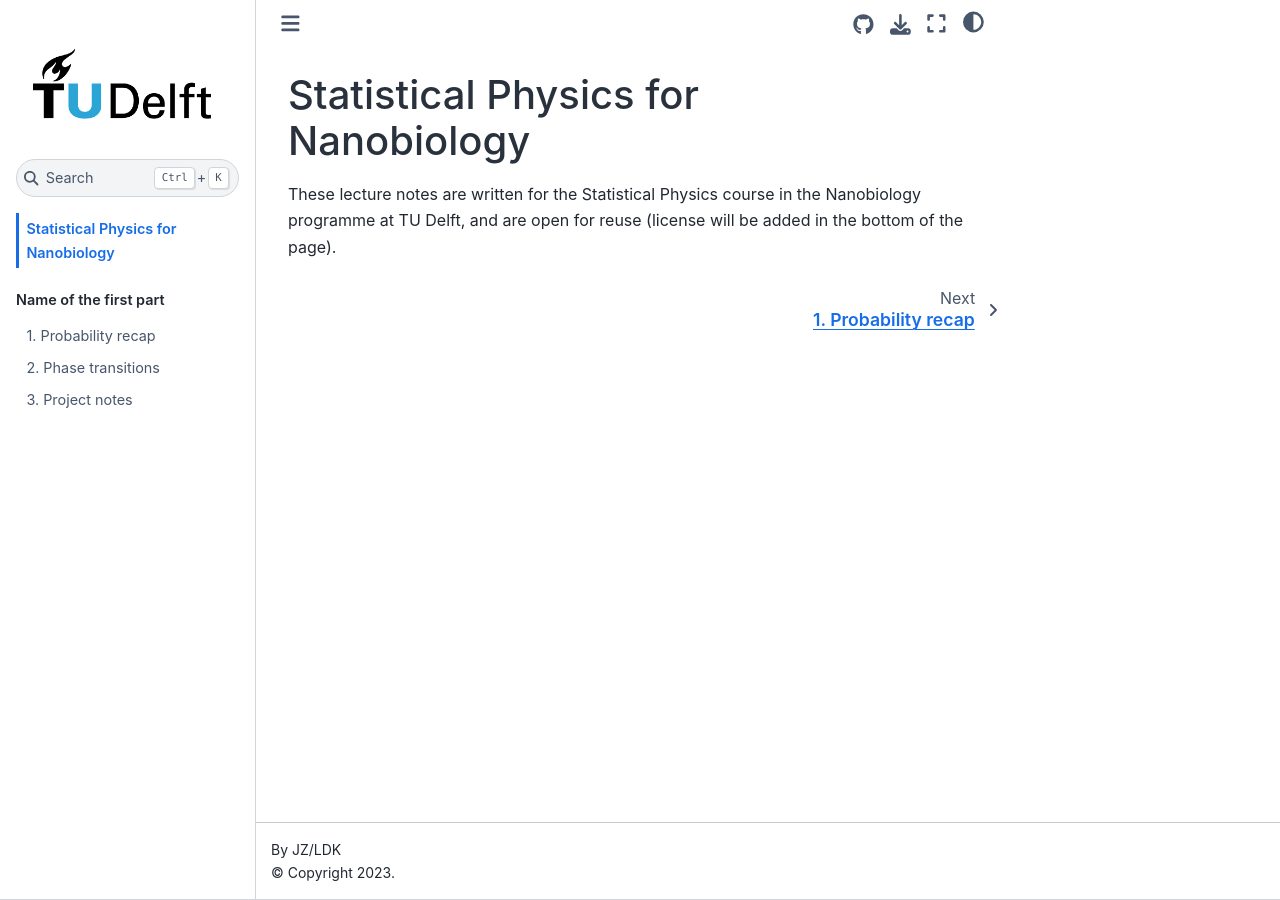
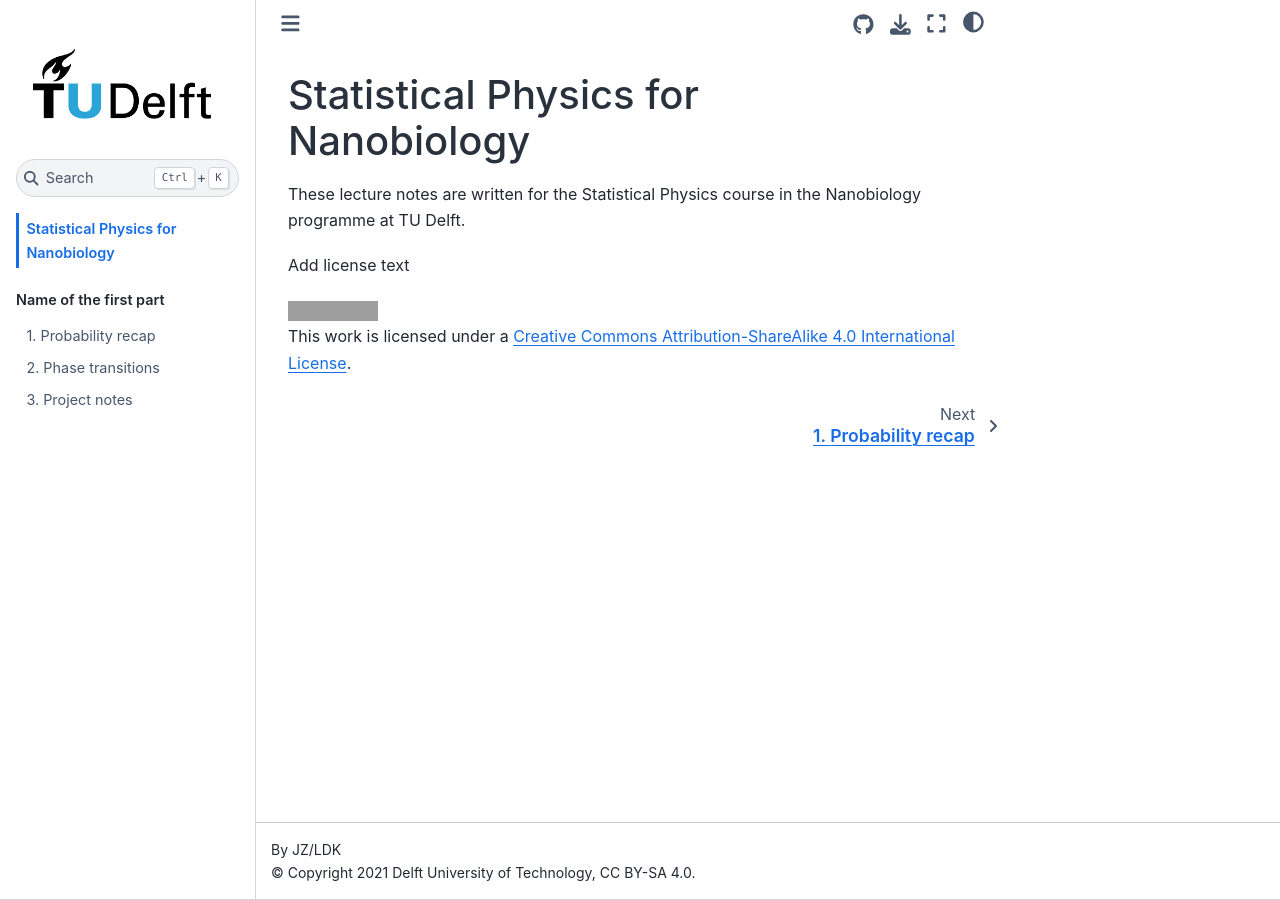
Before and after one commit to lucasdekam/nb2220-test, a Jupyter Book: the page built from intro.md, in a window 1280 px wide. Built offline with Jupyter Book 1.0.4 settings and Sphinx 7.4.7 and the Sphinx Book theme 1.1.4, drawn with Linux system fonts in a browser that asks for light colours; grey boxes are pictures that could not be loaded.

Commit message:
add cc by-sa license

```diff
--- a/_config.yml
+++ b/_config.yml
@@ -3,6 +3,7 @@
 
 title: NB2220 Statistical Physics
 author: JZ/LDK
+copyright: 2021 Delft University of Technology, CC BY-SA 4.0
 logo: tudelft.png
 
 # Only build files in the ToC to avoid building README, etc.
--- a/intro.md
+++ b/intro.md
@@ -2,5 +2,8 @@
 ============================
 
 These lecture notes are written for the Statistical Physics course in the
-Nanobiology programme at TU Delft, and are open for reuse (license will be
-added in the bottom of the page).
+Nanobiology programme at TU Delft.
+
+Add license text
+
+<a rel="license" href="http://creativecommons.org/licenses/by-sa/4.0/"><img alt="Creative Commons License" style="border-width:0" src="https://i.creativecommons.org/l/by-sa/4.0/88x31.png" /></a><br />This work is licensed under a <a rel="license" href="http://creativecommons.org/licenses/by-sa/4.0/">Creative Commons Attribution-ShareAlike 4.0 International License</a>.
```
